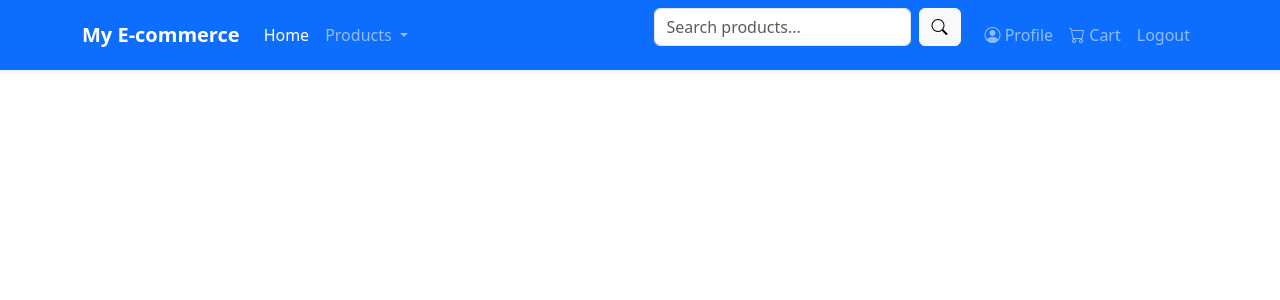
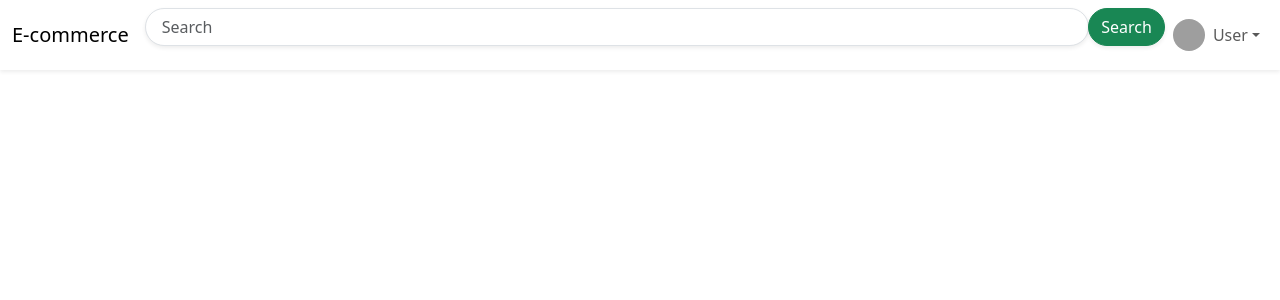
Before and after one commit to leongwenghong-0326/e-commerce2, a PHP site: page / in a window 1280 px wide. Shown: the top 300 px of the page. Run offline with PHP 8.4, Linux system fonts and the light colour scheme; a user stored in the database is signed in; data comes from the database, SQL or seed files in the repository; data that the repository does not hold is empty; grey boxes are pictures that could not be loaded.

Commit message:
make profile

```diff
--- a/index.php
+++ b/index.php
@@ -2,10 +2,7 @@
 
 require_once 'config/config.php';
 
-if (!$_SESSION['UserId']){
-    header("Location: member_login.php");
-    exit();
-}
+
 
 ?>
 
@@ -14,7 +11,7 @@ if (!$_SESSION['UserId']){
 <head>
     <meta charset="UTF-8">
     <meta name="viewport" content="width=device-width, initial-scale=1.0">
-    <title>Document</title>
+    <title>E-commerce || Home</title>
 </head>
 <body>
     <?php include 'layout/nav.php'; ?>
--- a/layout/nav.php
+++ b/layout/nav.php
@@ -1,78 +1,109 @@
 <?php
-
 require_once 'config/config.php';
 
+// Default avatar if user has none
+$defaultAvatar = 'assets/default-avatar.png';
+
+// Initialize variables
+$userAvatar = $defaultAvatar;
+$fullName = '';
+
+// If user is logged in, fetch their full name and profile photo from UserProfile
+if(isset($_SESSION['user_id'])) {
+    $userId = $_SESSION['user_id'];
+
+    $stmt = $pdo->prepare("
+        SELECT up.FirstName, up.LastName, up.ProfilePhotoUrl
+        FROM Users u
+        LEFT JOIN UserProfile up ON u.UserId = up.UserId
+        WHERE u.UserId = :userId
+        LIMIT 1
+    ");
+    $stmt->bindParam(':userId', $userId);
+    $stmt->execute();
+    $user = $stmt->fetch(PDO::FETCH_ASSOC);
+
+    if($user) {
+        $fullName = trim(($user['FirstName'] ?? '') . ' ' . ($user['LastName'] ?? ''));
+        if(empty($fullName)) $fullName = "User"; // fallback
+        $userAvatar = !empty($user['ProfilePhotoUrl']) ? $user['ProfilePhotoUrl'] : $defaultAvatar;
+    } else {
+        $fullName = "User";
+    }
+}
 ?>
-
-<!DOCTYPE html>
-<html lang="en">
-<head>
-    <meta charset="UTF-8">
-    <meta name="viewport" content="width=device-width, initial-scale=1.0">
-    <title>E-commerce || Home</title>
-</head>
-<body>
-    <!-- Navbar -->
-    <nav class="navbar navbar-expand-lg navbar-dark bg-primary shadow-sm">
-        <div class="container">
+<nav class="navbar navbar-expand-lg navbar-light bg-white shadow-sm">
+    <div class="container-fluid">
         <!-- Brand -->
-            <a class="navbar-brand fw-bold" href="index.php">My E-commerce</a>
+        <a class="navbar-brand" href="index.php">E-commerce</a>
 
         <!-- Toggler for mobile -->
-            <button class="navbar-toggler" type="button" data-bs-toggle="collapse" data-bs-target="#navbarNavDropdown"
-                aria-controls="navbarNavDropdown" aria-expanded="false" aria-label="Toggle navigation">
+        <button class="navbar-toggler" type="button" data-bs-toggle="collapse" data-bs-target="#navbarContent"
+                aria-controls="navbarContent" aria-expanded="false" aria-label="Toggle navigation">
             <span class="navbar-toggler-icon"></span>
         </button>
 
-            <!-- Navbar links -->
-            <div class="collapse navbar-collapse" id="navbarNavDropdown">
-                <!-- Left links -->
-                <ul class="navbar-nav me-auto mb-2 mb-lg-0">
-                    <li class="nav-item">
-                        <a class="nav-link active" href="index.php">Home</a>
-                    </li>
-                    <!-- Products dropdown -->
+        <!-- Navbar content -->
+        <div class="collapse navbar-collapse" id="navbarContent">
+            <!-- Centered search container -->
+            <div class="d-flex flex-column flex-lg-row w-100 align-items-center justify-content-center mb-2 mb-lg-0">
+                <form class="d-flex w-100 w-lg-auto" action="index.php" method="get" role="search">
+                    <div class="input-group search-container" style="min-width: 250px;">
+                        <input
+                            type="search"
+                            name="q"
+                            class="form-control rounded-pill ps-3 shadow-sm search-input"
+                            placeholder="Search"
+                            aria-label="Search"
+                        >
+                        <button class="btn btn-success rounded-pill shadow-sm search-btn" type="submit">
+                            Search
+                        </button>
+                    </div>
+                </form>
+            </div>
+
+            <!-- User menu -->
+            <ul class="navbar-nav ms-auto mb-2 mb-lg-0 align-items-center">
+                <?php if(isset($_SESSION['user_id'])): ?>
                     <li class="nav-item dropdown">
-                        <a class="nav-link dropdown-toggle" href="#" id="productsDropdown" role="button" data-bs-toggle="dropdown" aria-expanded="false">
-                            Products
+                        <a class="nav-link dropdown-toggle d-flex align-items-center" href="#" id="userDropdown" role="button" data-bs-toggle="dropdown">
+                            <img src="<?php echo htmlspecialchars($userAvatar); ?>" class="rounded-circle me-2" width="32" height="32" alt="User Avatar">
+                            <span><?php echo htmlspecialchars($fullName); ?></span>
                         </a>
-                        <ul class="dropdown-menu" aria-labelledby="productsDropdown">
-                            <li><a class="dropdown-item" href="products.php?category=electronics">Electronics</a></li>
-                            <li><a class="dropdown-item" href="products.php?category=fashion">Fashion</a></li>
-                            <li><a class="dropdown-item" href="products.php?category=home">Home & Living</a></li>
+                        <ul class="dropdown-menu dropdown-menu-end" aria-labelledby="userDropdown">
+                            <li><a class="dropdown-item" href="profile.php">Profile</a></li>
+                            <li><hr class="dropdown-divider"></li>
+                            <li><a class="dropdown-item" href="logout.php">Logout</a></li>
                         </ul>
-                    </li>
-                </ul>
-
-                <!-- Search bar -->
-                <form class="d-flex me-3" role="search" action="products.php" method="GET">
-                    <input class="form-control me-2" type="search" name="search" placeholder="Search products..." aria-label="Search">
-                    <button class="btn btn-light" type="submit"><i class="bi bi-search"></i></button>
-                </form>
-
-                <!-- Right links (login/profile/cart) -->
-                <ul class="navbar-nav mb-2 mb-lg-0">
-                    <?php if(isset($_SESSION['UserId'])): ?>
-                        <li class="nav-item">
-                            <a class="nav-link" href="profile.php"><i class="bi bi-person-circle"></i> Profile</a>
-                        </li>
-                        <li class="nav-item">
-                            <a class="nav-link" href="cart.php"><i class="bi bi-cart"></i> Cart</a>
-                        </li>
-                        <li class="nav-item">
-                            <a class="nav-link" href="logout.php">Logout</a>
                     </li>
                 <?php else: ?>
                     <li class="nav-item">
                         <a class="nav-link" href="member_login.php">Login</a>
                     </li>
                     <li class="nav-item">
-                            <a class="nav-link" href="register.php">Register</a>
+                        <a class="nav-link" href="member_register.php">Register</a>
                     </li>
                 <?php endif; ?>
             </ul>
         </div>
     </div>
 </nav>
-</body>
-</html>
+
+<style>
+/* Smooth expand on focus for mobile */
+@media (max-width: 991px) {
+    .search-container {
+        width: 100%;
+        transition: width 0.4s ease;
+    }
+    .search-input:focus {
+        width: 100%;
+        transition: width 0.4s ease;
+        box-shadow: 0 0 8px rgba(0,0,0,0.2);
+    }
+    .search-btn {
+        flex-shrink: 0;
+    }
+}
+</style>
--- /dev/null
+++ b/logout.php
@@ -0,0 +1,6 @@
+<?php
+session_start();
+$_SESSION = [];
+session_destroy();
+header("Location: index.php");
+exit();
--- a/member_login.php
+++ b/member_login.php
@@ -27,7 +27,7 @@ if($_SERVER['REQUEST_METHOD'] == 'POST') {
             $_SESSION['role'] = $user['RoleName'];
 
             echo json_encode(["message" => "Login Success....."]);
-            // header("Location: member_dashboard.php");
+            header("Location: index.php");
         } else {
             http_response_code(401);
             echo json_encode(["message" => "Invalid email or password."]);
```
Also changed, not shown: change_password.php (added, +69 -0 lines), member_register.php (added, +113 -0 lines), profile.php (added, +105 -0 lines), asset/image/default_image.png (added), 1 other file. Lines whose indentation alone changed are shown as unchanged.
